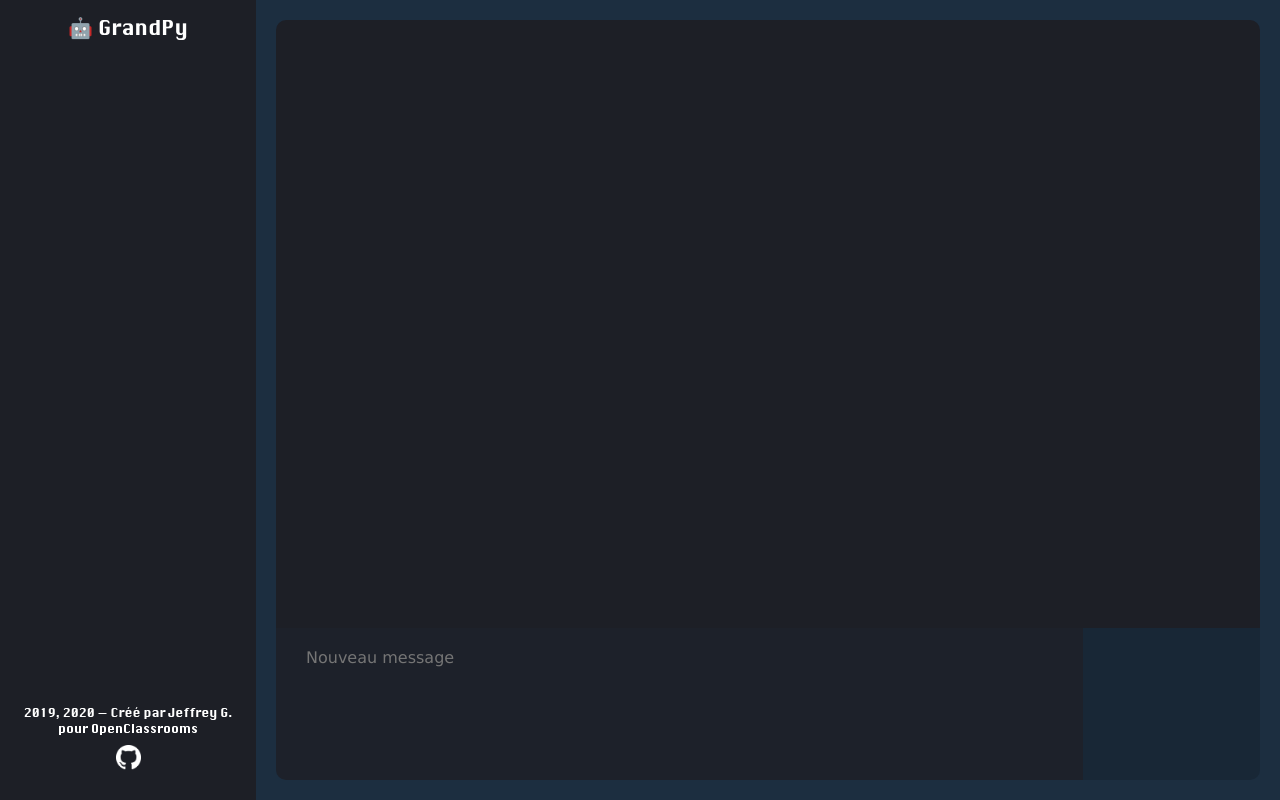
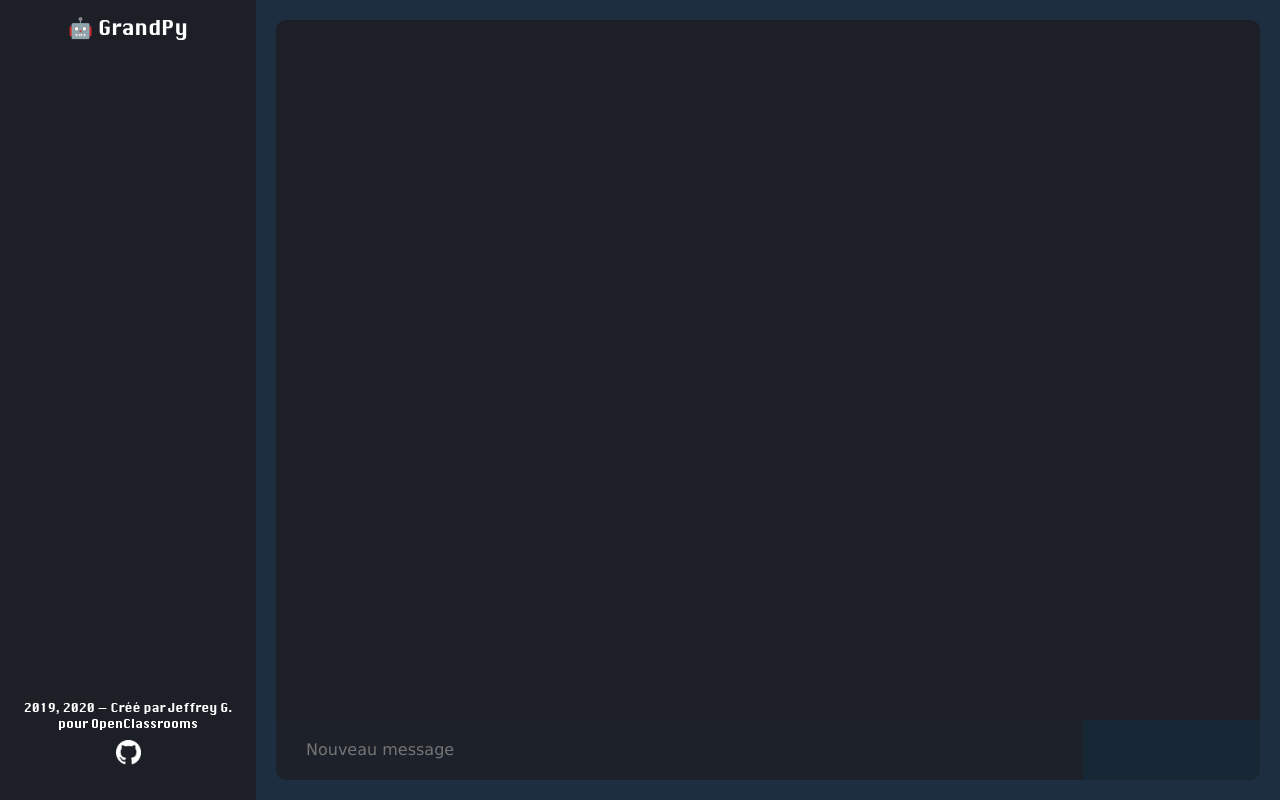
Before and after one commit to Ludophilia/P7v2, a Flask app: page / in a window 1280 px wide. Run offline with Flask 2, Linux system fonts and the light colour scheme; parts of the project's set-up code (start-up, migrations or seed data) failed here and were passed over; some libraries are stand-ins or nearby versions.

Commit message:
Rend la taille du formulaire dynamique. Adapte l'application à Safari iOS qui supporte mal height:100vh

```diff
--- a/app/static/css/style.css
+++ b/app/static/css/style.css
@@ -12,9 +12,12 @@
 /* ############## Container ############## */
 
 :root{
-    --header-height: 55px;
+    --header_height: 55px;
     --input_area_width: 82%;
     --submit_button_width: calc(100% - var(--input_area_width));
+
+    --input_container_height: calc(20px + 2*20px);
+    --dialogue_area_height: calc(100% - var(--input_container_height));
 
     --chat_window_padding: 20px;
     --message_padding: 15px 25px;
@@ -33,12 +36,14 @@
     :root{
         --input_area_width: 75%;
 
+        --input_container_height: calc(20px + 2*15px);
+
         --chat_window_padding: 0;
         --message_padding: 15px 25px;
         --dialogue_area_padding: 0px 25px;
         --input_area_padding: 15px 25px;
 
-        --message_font_size: 15px;
+        --message_font_size: 16px;
 
         --dialogue_area_border_radius: 0;
         --input_area_border_radius: 0;
@@ -72,7 +77,7 @@ body {
 
     .my_container {
         grid-template-columns: 100%;
-        grid-template-rows: var(--header-height) calc(100% - var(--header-height));
+        grid-template-rows: var(--header_height) calc(100% - var(--header_height));
         grid-template-areas: "a" "b";
     }
 
@@ -140,7 +145,7 @@ footer {
     color:#fff;
     background-color:#1D1F26;
 
-    padding-top: 20px;
+    padding: 15px;
 }
 
 @media (max-width: 800px) {
@@ -181,7 +186,8 @@ footer {
 }
 
 #dialogue_area {
-    height: 80%;
+    height: var(--dialogue_area_height);
+    /*max-height: 80%; /* NOUVEAU */
     width: 100%;
 
     overflow: auto;
@@ -204,6 +210,7 @@ footer {
 .message {
     font-size: var(--message_font_size);
     text-align: justify;
+    overflow-wrap: break-word;
 
     background-color: #1C2E40;
 
@@ -257,7 +264,8 @@ footer {
 #input_container {
     display: flex;
 
-    height: 20%;
+    height: var(--input_container_height); /*20%; */
+    /*max-height: 20%; /* NOUVEAU */
     width: 100%;
 
     box-sizing: border-box;
@@ -269,7 +277,7 @@ footer {
     margin: 0px;
 
     flex-basis: var(--input_area_width);
-    height: 100%;
+    /* height: 100%; */
 
     font-family: Verdana; /* A remplacer */
     font-size: var(--message_font_size);; /* A remplacer */
@@ -304,7 +312,7 @@ footer {
     display: flex;
 
     flex-basis: var(--submit_button_width);
-    height: 100%;
+    /* height: 100%; */
 
     color: #fff;
     background-color: #182736;
--- a/app/static/js/script.js
+++ b/app/static/js/script.js
@@ -19,8 +19,7 @@ function focusOnLastMessage() {
 
     // Permet de toujours afficher à l'écran le dernier message
 
-    const dialogue_area = document.getElementById("dialogue_area");
-    dialogue_area.lastElementChild.scrollIntoView(true);
+    $("#dialogue_area").lastElementChild.scrollIntoView(true);
 };
 
 async function displayMessage(message_str, { username, icon }, animationDuration=1) {
@@ -28,9 +27,7 @@ async function displayMessage(message_str, { username, icon }, animationDuration
     // Est en charge d'afficher le message des participants au chat (utilisateur et GrandPy).
 
     MESSAGE_ID +=1;
-
     const message_id = MESSAGE_ID;
-    const dialogue_area = document.getElementById("dialogue_area");
 
     const message_container_html = `<div class='message_container'>\
     <div class="${username} message" id="message${message_id}">\
@@ -40,21 +37,20 @@ async function displayMessage(message_str, { username, icon }, animationDuration
     if (username === "grandpy") {
         const animation_html = `<div class="loading ld ld-square ld-spin"\
         id="animation${message_id}"></div>`;
-        dialogue_area.insertAdjacentHTML("beforeend", animation_html);
+
+        $("#dialogue_area").insertAdjacentHTML("beforeend", animation_html);
         focusOnLastMessage();
 
         await new Promise((resolve) => {
             setTimeout(() => {
-                const animation = document.querySelector(`#animation${message_id}`);
-                animation.outerHTML = message_container_html;
+                $(`#animation${message_id}`).outerHTML = message_container_html;
                 resolve();
             }, 1000*animationDuration);
-        }); // Pas fan de cette solution, mais connait pas mieux pour le moment.
+        });
 
     } else {
-        dialogue_area.insertAdjacentHTML("beforeend", message_container_html);
-        const message_block = dialogue_area.querySelector(`#message${message_id}`);
-        message_block.innerText = message_str;
+        $("#dialogue_area").insertAdjacentHTML("beforeend", message_container_html);
+        $(`#message${message_id}`).innerText = message_str;
     };
 
     focusOnLastMessage();
@@ -71,7 +67,7 @@ async function displayMap(location, user, animationDuration=1) {
 
     function initMap() {
         const map = new google.maps.Map(
-                document.querySelector(`#message${message_id} .map`), {
+                $(`#message${message_id} .map`), {
                 center: center_coordinates,
                 zoom: 19,
                 gestureHandling: 'cooperative'
@@ -95,24 +91,66 @@ function selectUserProfile() {
     return profile_icons[random_position];
 };
 
+function ajustInputAreaHeight() {
+
+    // Modifie la taille du formulaire et de la fenetre de chat au dessus en fonction du contenu formulaire
+
+    const is_mobile_with = $("body").clientWidth <= 800;
+
+    const max_height = is_mobile_with ? 120 : 220;
+    const base_height = is_mobile_with ? 50 : 60;
+
+    const scroll_height = $("#input_area").scrollHeight > max_height ? max_height : $("#input_area").scrollHeight;
+    const container_height = parseInt(getComputedStyle($("#input_container")).height, 10);
+
+    if (scroll_height >= max_height &&
+        $("#input_area").value != "" &&
+        container_height >= base_height+5) return;
+
+    $("#input_container").style.height =
+        $("#input_area").value != ""?
+        `${scroll_height}px`:
+        "var(--input_container_height)";
+
+    $("#dialogue_area").style.height =
+        `calc(100% - ${$("#input_container").style.height})`;
+
+    if ($("#dialogue_area").lastElementChild) focusOnLastMessage();
+};
+
 function main() {
+
+    $ = document.querySelector.bind(document); $$ = document.querySelectorAll.bind(document);
 
     MESSAGE_ID = 0;
 
-    const site_brand = document.querySelector("#brand");
-    const input_area = document.getElementById("input_area");
-    const submit_button = document.querySelector("#submit_button");
-
-    const user = {username: "user", icon: selectUserProfile()};
-    const grandpy = {username: "grandpy", icon: "🤖"};
+    const user = { username: "user", icon: selectUserProfile() };
+    const grandpy = { username: "grandpy", icon: "🤖" };
 
     let reactions = 0;
 
-    submit_button.addEventListener("click", (e) => {
+    window.addEventListener("load", () => {
+
+        // Solution au problème posé par Safari qui ne supporte pas correctement les 100vh comme hauteur
+
+        $("body").style.height = `${this.innerHeight}px`;
+    });
+
+    window.addEventListener("resize", () => {
+
+        // Solution au problème posé par Safari qui ne supporte pas correctement les 100vh comme hauteur
+
+        const windowInnerHeight = `${this.innerHeight}px`;
+
+        if (windowInnerHeight === $("body").style.height) return;
+        $("body").style.height = windowInnerHeight;
+    });
+
+    $("#submit_button").addEventListener("click", (e) => {
 
         // Gère ce qui se passe quand on valide le formulaire
 
-        const user_message = input_area.value;
+        const user_message = $("#input_area").value;
         const is_string_empty = !user_message.trim();
 
         if (is_string_empty) return e.preventDefault();
@@ -133,26 +171,31 @@ function main() {
             };
         });
 
-        input_area.value = "";
+        $("#input_area").value = "";
+        ajustInputAreaHeight();
         e.preventDefault();
     });
 
-    input_area.addEventListener("keyup", (e) => {
+    $("#input_area").addEventListener("input", () => {
+
+        // Gère l'adaptation de la taille du formulaire à son contenu
+        ajustInputAreaHeight();
+    });
+
+    $("#input_area").addEventListener("keyup", (e) => {
 
         // Gère l'envoi du formulaire en cas d'appui sur la touche entrée
 
-        const user_message = input_area.value;
         const key_pushed = e.code;
-        const is_string_empty = !user_message.trim();
+        const is_string_empty = !($("#input_area").value.trim());
 
         if (key_pushed !== 'Enter') return;
         if (is_string_empty) return;
 
-        submit_button.click();
-
+        $("#submit_button").click();
     });
 
-    site_brand.addEventListener("click", (e) => {
+    $("#brand").addEventListener("click", (e) => {
 
         // Gère ce qui se passe (la réponse de GrandPy) quand on clique sur le logo du site
 
```
